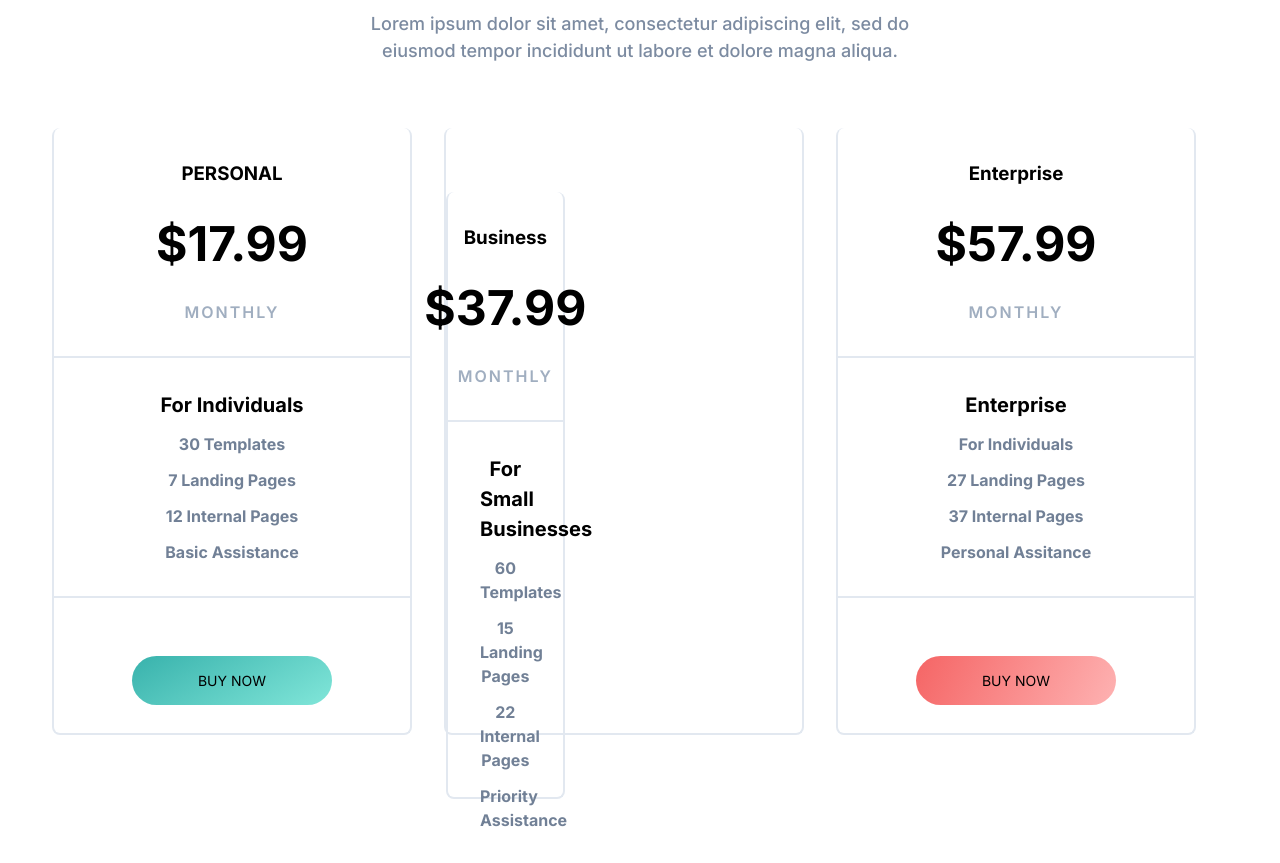
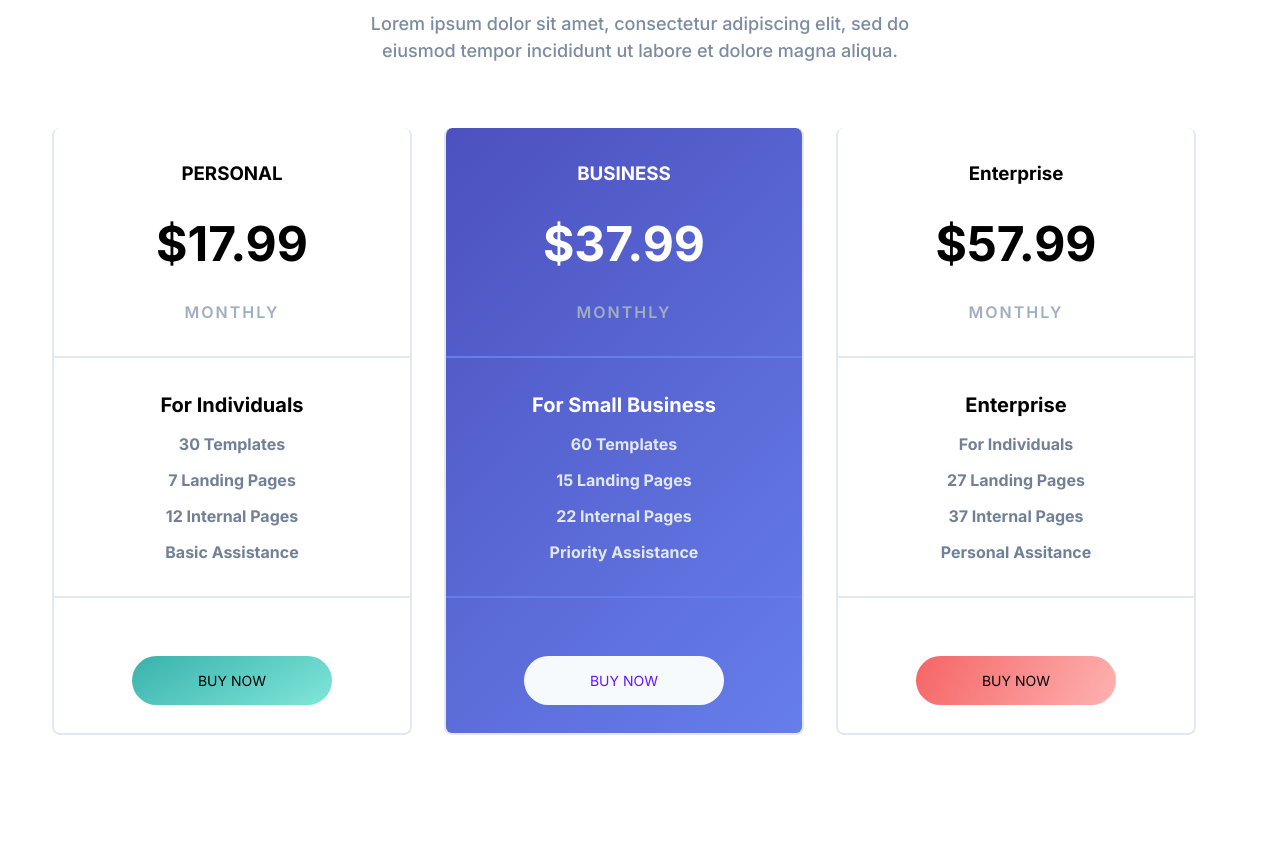
Before and after one commit to Hypervertices/Week-2-Final-Project, a plain HTML site: page index.html in a window 1280 px wide. Shown: the part 3900-4763 px from the top of the page. Drawn offline with Linux system fonts and the light colour scheme.

Commit message:
finished prices build out - first stage

```diff
--- a/index.html
+++ b/index.html
@@ -297,13 +297,14 @@
                         <h1 class="pricing__header--title">Reasonable & Flexible <span class="purple">Plans</span></h1>
                         <div class="pricing__para--wrapp">
                             <p class="pricing__para">
-                                Lorem ipsum dolor sit amet, consectetur adipiscing elit, sed do eiusmod tempor incididunt ut labore et dolore magna aliqua.
+                                Lorem ipsum dolor sit amet, consectetur adipiscing elit, sed do eiusmod tempor
+                                incididunt ut labore et dolore magna aliqua.
                             </p>
                         </div>
 
                         <div class="pricing__prices--wrapper">
                             <div class="pricing__personal price__Plan">
-                                <div class="pricing__price--peronal-wrap">
+                             <div class="price__decoration priece__decoration--personal"></div>
                                 <div class="pricing__personal--info-top price__top">
                                     <h3>PERSONAL</h3>
                                     <h1 class="price__number">$17.99</h1>
@@ -313,34 +314,33 @@
                                     <h4 class="bold__h4">For Individuals</h4>
                                     <h4 class="ghost__h4">30 Templates</h4>
                                     <h4 class="ghost__h4">7 Landing Pages</h4>
-                                        <h4 class="ghost__h4" >12 Internal Pages</h4>
+                                    <h4 class="ghost__h4">12 Internal Pages</h4>
                                     <h4 class="ghost__h4">Basic Assistance</h4>
                                 </div>
                                 <div class="pricing__personal--info-btm price__btm">
                                     <button class=" pricing__btn btn__personal">BUY NOW</button>
                                 </div>
                             </div>
-                            </div>
 
-                            <div class="pricing__business price__plan">
-                                <div class="pricing__business">
-                                    <div class="pricing__business-top price__top ">
-                                        <h3>Business</h3>
+                            <div class="pricing__business price__plan business ">
+                                <div class="pricing__business--info-top business__top">
+                                    <h3>BUSINESS</h3>
                                     <h1 class="price__number">$37.99</h1>
                                     <span class="price__billed-monthly">MONTHLY</span>
                                 </div>
-                                    <div class="pricing__price--business-mid price__mid">
-                                        <h4 class="bold__h4">For Small Businesses</h4>
-                                        <h4 class="ghost__h4">60 Templates</h4>
-                                        <h4 class="ghost__h4">15 Landing Pages</h4>
-                                        <h4 class="ghost__h4">22 Internal Pages</h4>
-                                        <h4 class="ghost__h4">Priority Assistance</h4>
+                                <div class="pricing__business--info-mid business__mid ">
+                                    <h4 class="bold__h4">For Small Business</h4>
+                                    <h4 class="ghost__h4-bsn">60 Templates</h4>
+                                    <h4 class="ghost__h4-bsn">15 Landing Pages</h4>
+                                    <h4 class="ghost__h4-bsn">22 Internal Pages</h4>
+                                    <h4 class="ghost__h4-bsn">Priority Assistance</h4>
                                 </div>
-                                    <div class="pricing__price--business-btm price__btm">
-                                        <button class="pricing__btn btn__business">BUY NOW</button>
+                                <div class="pricing__business--info-btm business__btm ">
+                                    <button class=" pricing__btn btn__business">BUY NOW</button>
                                 </div>
                             </div>
-                            </div>
+
+
 
 
                             <div class="pricing__enterprise price__plan">
@@ -362,6 +362,7 @@
                                     </div>
                                 </div>
                             </div>
+
                         </div>
 
 
--- a/styles.css
+++ b/styles.css
@@ -613,6 +613,8 @@ Pricing
   margin: 4px 0;
 }
 
+
+
 .price__billed-monthly {
   font-size: 16px;
   font-weight: 600;
@@ -657,12 +659,30 @@ Pricing
   border-bottom: 2px solid #E2E8F0;
 }
 
+
+.business__top {
+  border-top-left-radius: 8px;
+  border-top-right-radius: 8px;
+  display: flex;
+  flex-direction: column;
+  align-items: center;
+  padding: 32px;
+  border-bottom: 2px solid #667EEA;
+}
+
 .price__mid {
   flex-direction: flex;
   flex-direction: column;
   align-items: center;
   padding: 32px;
   border-bottom: 2px solid #E2E8F0;
+}
+.business__mid {
+  flex-direction: flex;
+  flex-direction: column;
+  align-items: center;
+  padding: 32px;
+  border-bottom: 2px solid #667EEA;
 }
 
 .price__btm {
@@ -675,6 +695,15 @@ Pricing
 
 }
 
+
+.business__btm {
+  padding: 58px 64px;
+  display: flex;
+  align-items: center;
+  justify-content: center;
+  border-bottom-left-radius: 8px;
+  border-bottom-right-radius: 8px;
+}
 
 .bold__h4 {
   font-size: 20px;
@@ -702,7 +731,19 @@ Pricing
 
 }
 
+.business {
+  color: white;
+}
 
+.ghost__h4-bsn {
+  color: #E2E8F0;
+  font-size: 16px;
+  margin-top: 12px;
+}
+
+.pricing__business {
+  background-image: linear-gradient(135deg, rgb(76, 81, 191) 0%, rgb(102, 126, 234) 100%);
+}
 
 
 
```
Lines whose indentation alone changed are shown as unchanged.
